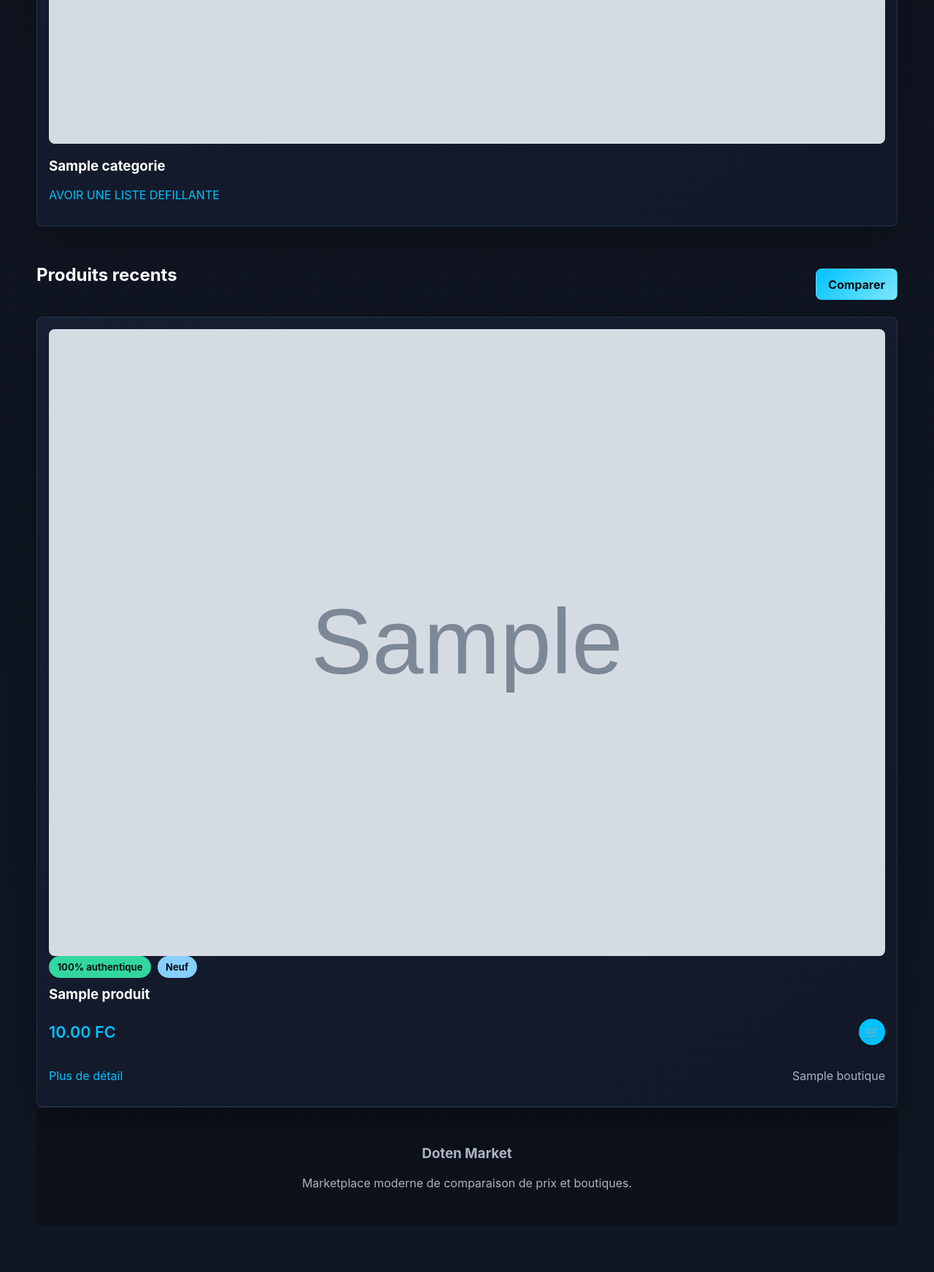
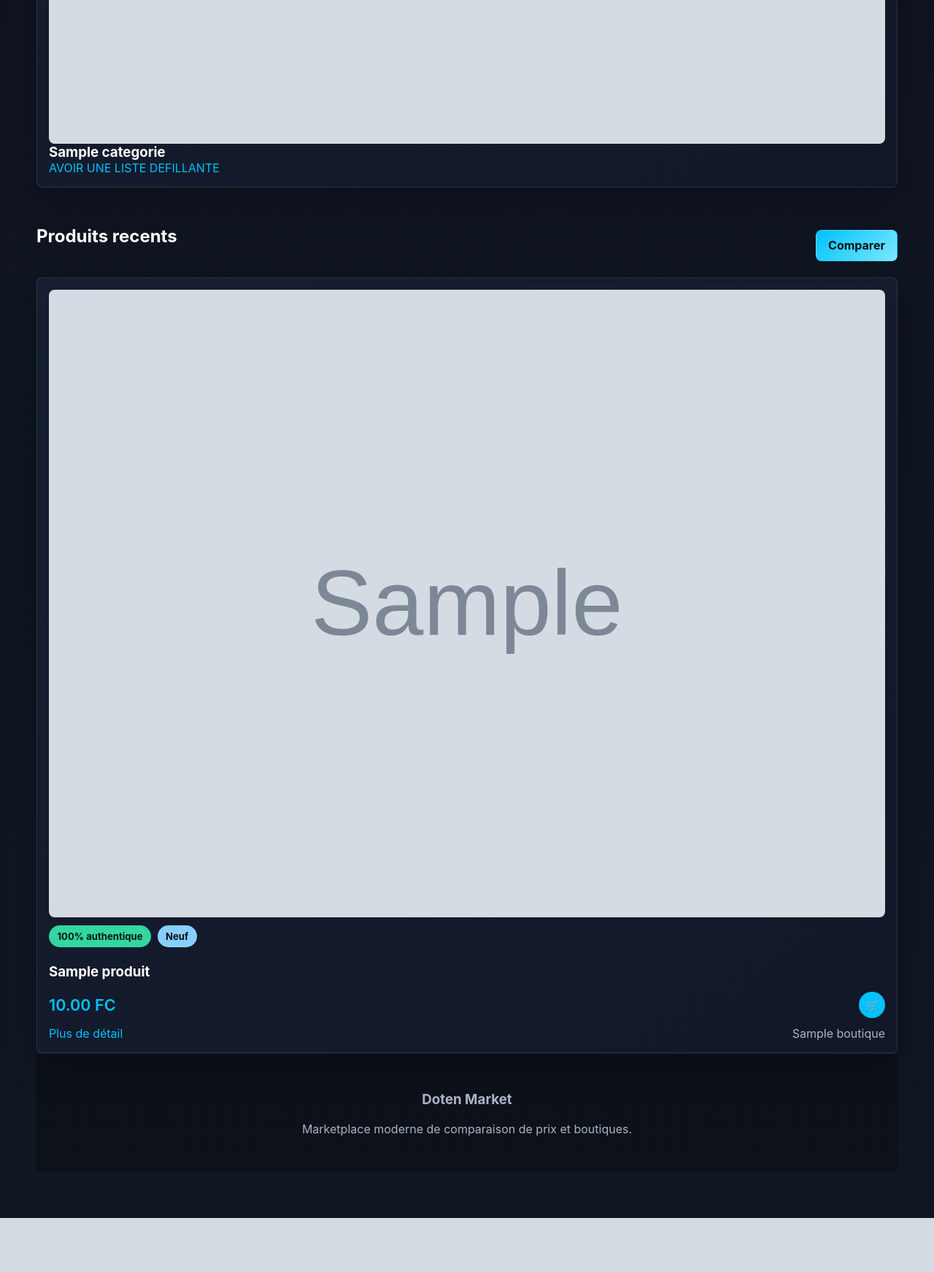
Before and after one commit to sam176521/Doten-Market, a Django app: page / in a window 1280 px wide. Shown: the part 1574-3317 px from the top of the page at 73% size. After the commit the page ends 3243 px from the top, so only its background shows below. Run offline with Django 5.2, Linux system fonts and the light colour scheme; tables that the repository leaves empty hold one stand-in row (values such as "Sample post"); grey boxes marked "Sample" are stand-in pictures.

Commit message:
@Ben20060714 Correction des gaps, Etc.

```diff
--- a/static/css/style.css
+++ b/static/css/style.css
@@ -276,7 +276,17 @@ button:hover,
 .form-search {
     display: flex;
     width: 100%;
+    gap: 0;
     margin-bottom: 5.5px;
+}
+
+.form-search input {
+    flex: 1 1 auto;
+    min-width: 0;
+}
+
+.form-search button {
+    flex: 0 0 auto;
 }
 
 .filters-form {
@@ -346,7 +356,8 @@ textarea {
 .category-grid {
     display: grid;
     grid-template-columns: repeat(auto-fit, minmax(240px, 1fr));
-    gap: 1.1rem;
+    gap: clamp(1rem, 2vw, 1.5rem);
+    align-items: stretch;
 }
 
 .card,
@@ -368,6 +379,39 @@ textarea {
 .category-card,
 .review-card {
     padding: 1rem;
+}
+
+.card,
+.product-card,
+.shop-card,
+.category-card,
+.review-card {
+    height: 100%;
+}
+
+.product-card,
+.shop-card,
+.category-card {
+    display: flex;
+    flex-direction: column;
+    gap: 0.7rem;
+}
+
+.product-card h3,
+.shop-card h3,
+.category-card h3 {
+    margin: 0;
+}
+
+.product-card p,
+.shop-card p,
+.category-card p {
+    margin: 0;
+}
+
+.product-card .card_down:last-child,
+.shop-card .card_down:last-child {
+    margin-top: auto;
 }
 
 .mt-section {
@@ -447,6 +491,7 @@ small,
     display: flex;
     align-items: center;
     justify-content: space-between;
+    gap: 0.75rem;
 }
 .card_body{
     margin: 0.5px;
@@ -520,6 +565,14 @@ small,
 
 }
 
+section.dashboard-panel {
+    margin-bottom: 1.25rem;
+}
+
+section.dashboard-panel:last-child {
+    margin-bottom: 0;
+}
+
 .detail-list {
     display: grid;
     gap: 0.7rem;
@@ -539,6 +592,10 @@ small,
     grid-template-columns: repeat(4, minmax(0, 1fr));
     gap: 1rem;
     margin: 1.25rem 0;
+}
+
+.dashboard-grid + .dashboard-grid {
+    margin-top: 1.5rem;
 }
 
 .metric-card {
@@ -574,6 +631,12 @@ small,
 .modal-card form p,
 .form-grid p {
     margin: 0 0 0.9rem;
+}
+
+.modal-card form,
+.form-grid {
+    display: grid;
+    gap: 0.35rem;
 }
 
 .modal-card label,
```
